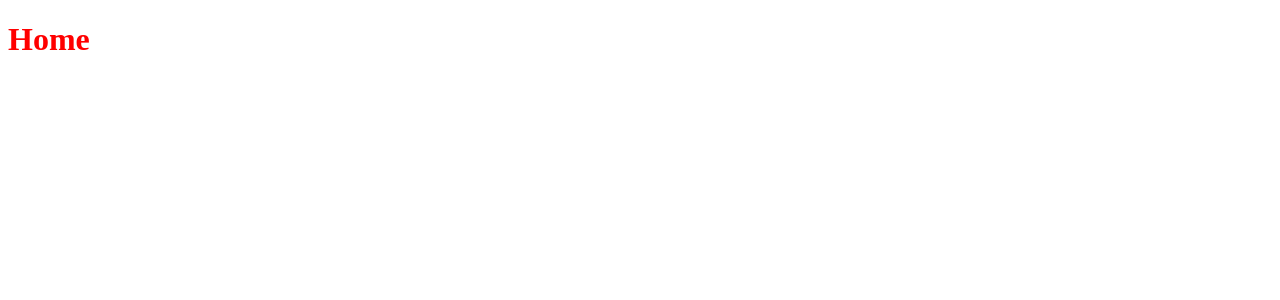
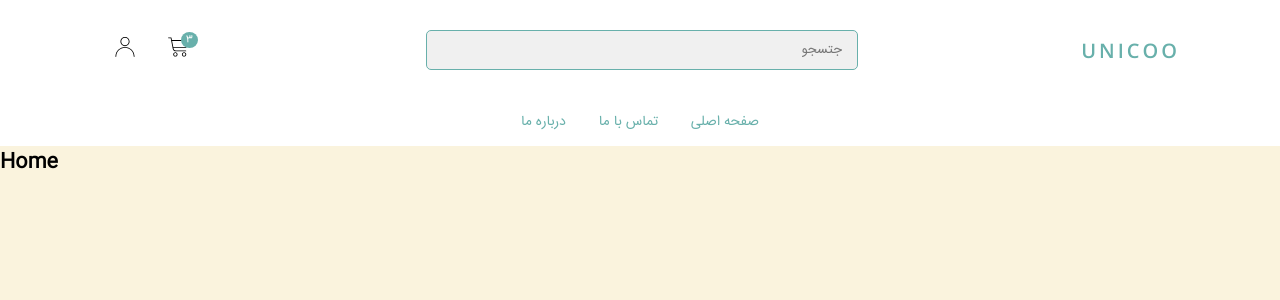
Before and after one commit to theycallmereza/ecommerce, a Django app: page / in a window 1280 px wide. Before the commit the part shown is almost empty. Shown: the top 300 px of the page. Run offline with Django 3.2, Linux system fonts and the light colour scheme; parts of the project's set-up code (start-up, migrations or seed data) failed here and were passed over.

Commit message:
add header

```diff
--- a/static/css/style.css
+++ b/static/css/style.css
@@ -1,2 +1,84 @@
-h1 {
-  color: red; }
+@import url("https://fonts.googleapis.com/css2?family=Open+Sans:wght@600&display=swap");
+@font-face {
+  font-family: IranSans;
+  src: url("../fonts/IRANSansWeb.ttf") format("truetype"); }
+
+@font-face {
+  font-family: IranSansBold;
+  src: url("../fonts/IRANSansWeb_Bold.ttf") format("truetype"); }
+
+*,
+*::before,
+*::after {
+  margin: 0;
+  padding: 0;
+  font-family: 'IranSans', sans-serif;
+  box-sizing: inherit; }
+
+html {
+  box-sizing: border-box;
+  font-size: 62.5%; }
+
+body {
+  background-color: #faf3dd; }
+
+header {
+  display: grid;
+  background-color: #fff; }
+  header .container {
+    display: flex;
+    justify-content: space-between;
+    align-items: center;
+    padding: 3rem 10rem; }
+    header .container .logo a {
+      font-size: 2rem;
+      font-family: 'Open Sans', sans-serif;
+      text-decoration: none;
+      text-transform: uppercase;
+      letter-spacing: 3px;
+      color: #68b0ab; }
+    header .container form {
+      width: 40%; }
+      header .container form input {
+        width: 100%;
+        border-radius: 5px;
+        border: 1px solid #68b0ab;
+        height: 4rem;
+        text-align: right;
+        padding-right: 1.5rem;
+        background-color: #f0f0f0; }
+    header .container .icon-container a {
+      text-decoration: none;
+      position: relative; }
+      header .container .icon-container a .badge {
+        position: absolute;
+        top: -15px;
+        right: 5px;
+        background-color: #68b0ab;
+        border-radius: 50%;
+        color: #fff;
+        padding: 0 5px; }
+      header .container .icon-container a img {
+        width: 2rem;
+        height: 2rem;
+        margin: 0 1.5rem; }
+
+nav {
+  display: flex;
+  justify-content: center;
+  align-items: center; }
+  nav ul {
+    list-style: none; }
+    nav ul li {
+      display: inline-block;
+      height: 100%;
+      padding: 1rem 1.5rem;
+      font-size: 1.4rem;
+      border-bottom: 2px solid transparent;
+      transition: all .1s; }
+      nav ul li a {
+        text-decoration: none; }
+        nav ul li a:visited, nav ul li a:active, nav ul li a:link {
+          color: #68b0ab; }
+      nav ul li:hover {
+        border-bottom: 2px solid #68b0ab; }
--- /dev/null
+++ b/static/scss/_base.scss
@@ -0,0 +1,29 @@
+@import url('https://fonts.googleapis.com/css2?family=Open+Sans:wght@600&display=swap');
+
+@font-face {
+  font-family: IranSans;
+  src: url("../fonts/IRANSansWeb.ttf") format('truetype');
+}
+
+@font-face {
+  font-family: IranSansBold;
+  src: url("../fonts/IRANSansWeb_Bold.ttf") format('truetype');
+}
+
+*,
+*::before,
+*::after {
+  margin: 0;
+  padding: 0;
+  font-family: 'IranSans', sans-serif;
+  box-sizing: inherit;
+}
+
+html {
+  box-sizing: border-box;
+  font-size: 62.5%; // 10px/16px = 62.5% -> 1rem = 10px
+}
+
+body {
+  background-color: $color-1;
+}
--- /dev/null
+++ b/static/scss/_header.scss
@@ -0,0 +1,57 @@
+header {
+  display: grid;
+  background-color: $color-white;
+
+  .container {
+    display: flex;
+    justify-content: space-between;
+    align-items: center;
+    padding: 3rem 10rem;
+
+    .logo a {
+      font-size: 2rem;
+      font-family: 'Open Sans', sans-serif;
+      text-decoration: none;
+      text-transform: uppercase;
+      letter-spacing: 3px;
+      color: $color-4;
+    }
+
+    form {
+      width: 40%;
+
+      input {
+        width: 100%;
+        border-radius: 5px;
+        border: 1px solid $color-4;
+        height: 4rem;
+        text-align: right;
+        padding-right: 1.5rem;
+        background-color: #f0f0f0;
+      }
+    }
+
+    .icon-container {
+      a {
+        text-decoration: none;
+        position: relative;
+
+        .badge {
+          position: absolute;
+          top: -15px;
+          right: 5px;
+          background-color: $color-4;
+          border-radius: 50%;
+          color: $color-white;
+          padding: 0 5px;
+        }
+
+        img {
+          width: 2rem;
+          height: 2rem;
+          margin: 0 1.5rem;
+        }
+      }
+    }
+  }
+}
--- /dev/null
+++ b/static/scss/_navbar.scss
@@ -0,0 +1,28 @@
+nav {
+  display: flex;
+  justify-content: center;
+  align-items: center;
+  ul {
+    list-style: none;
+
+    li {
+      display: inline-block;
+      height: 100%;
+      padding: 1rem 1.5rem;
+      font-size: 1.4rem;
+      border-bottom: 2px solid transparent;
+      transition: all .1s;
+      a {
+        text-decoration: none;
+        &:visited,
+        &:active,
+        &:link {
+          color: $color-4;
+        }
+      }
+      &:hover {
+        border-bottom: 2px solid $color-4;
+      }
+    }
+  }
+}
--- /dev/null
+++ b/static/scss/_variables.scss
@@ -0,0 +1,5 @@
+$color-1: #faf3dd;
+$color-2: #c8d5b9;
+$color-3: #8fc0a9;
+$color-4: #68b0ab;
+$color-white: #fff;
--- a/static/scss/main.scss
+++ b/static/scss/main.scss
@@ -1,3 +1,4 @@
-h1 {
-  color: red;
-}
+@import "variables";
+@import "base";
+@import "header";
+@import "navbar";
--- a/templates/base.html
+++ b/templates/base.html
@@ -11,6 +11,32 @@
 </head>
 <body>
 
+<!-- Start header -->
+<header>
+    <div class="container">
+        <div class="icon-container">
+            <a href="#"><img src="{% static 'img/user.svg' %}" alt=""></a>
+            <a class="shopping-cart" href="#"><img src="{% static 'img/shopping-cart.svg' %}" alt=""><span
+                    class="badge">3</span></a>
+        </div>
+
+        <form>
+            <input type="text" placeholder="جتسجو">
+        </form>
+
+        <div class="logo">
+            <a href="#">Unicoo</a>
+        </div>
+    </div>
+    <nav>
+        <ul>
+            <li><a href="#">درباره ما</a></li>
+            <li><a href="#">تماس با ما</a></li>
+            <li><a href="#">صفحه اصلی</a></li>
+        </ul>
+    </nav>
+</header>
+
 {% block content %}
 
 {% endblock %}
```
Also changed, not shown: static/fonts/IRANSansWeb.ttf (added), static/fonts/IRANSansWeb_Bold.ttf (added), static/fonts/IranSans.ttf (added), static/img/shopping-cart.svg (added), static/img/user.svg (added).
